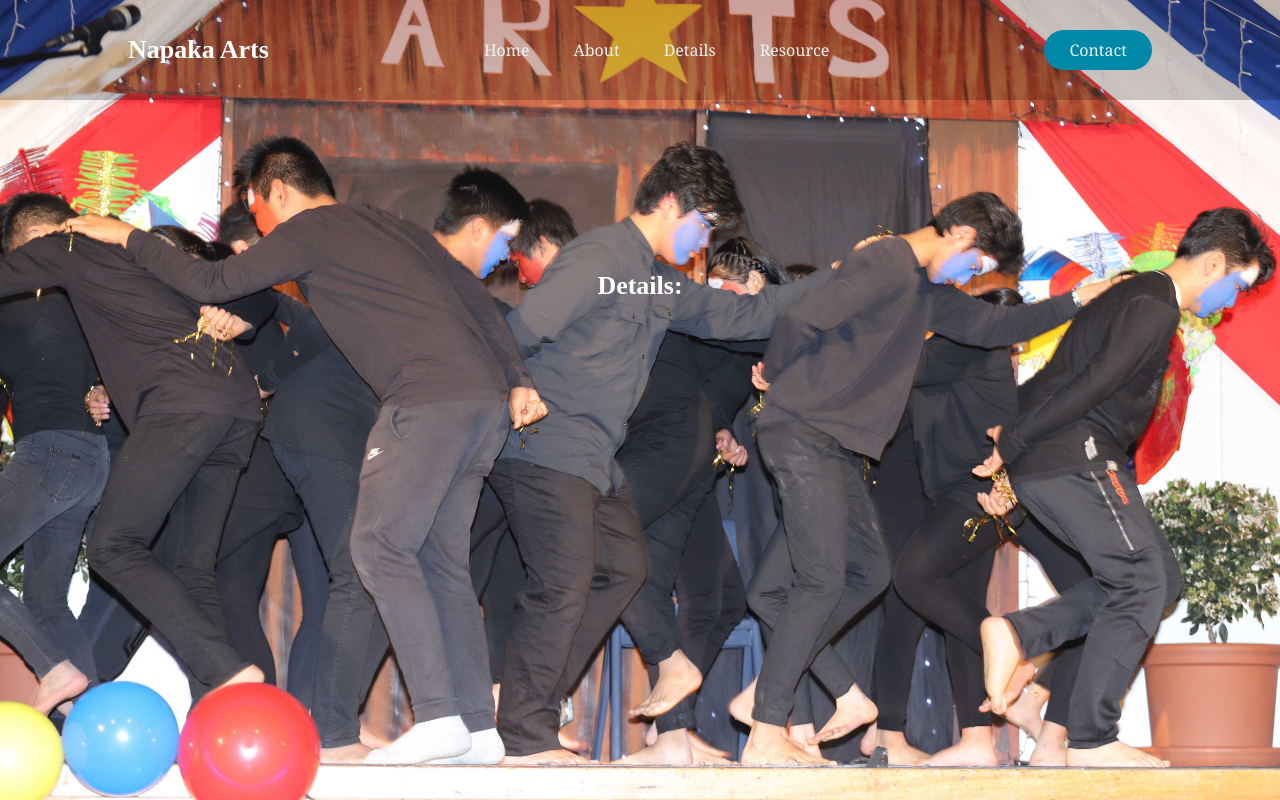
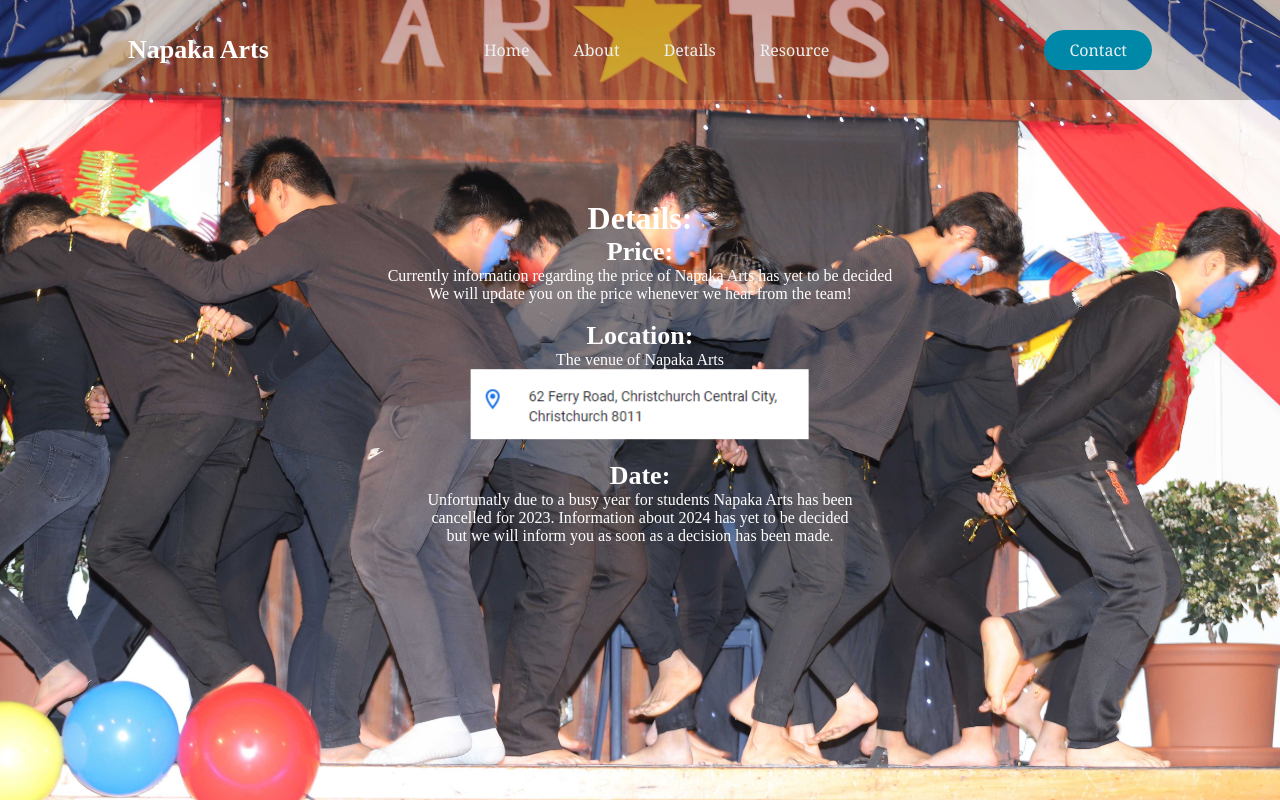
Before and after one commit to H0wad/Napaka-Arts-Website-Brian-Celon, a plain HTML site: page details.html in a window 1280 px wide. Drawn offline with Linux system fonts and the light colour scheme.

Commit message:
details page changes

```diff
--- a/Style.css
+++ b/Style.css
@@ -71,8 +71,8 @@ header{
 }
 
 /* Styling heading 1 */
-h1{
-    font-size: 4em;
+.frontpage{
+    font-size: 2em;
     margin: 0;
     padding: 0;
     text-align: center;
@@ -80,7 +80,7 @@ h1{
     position: absolute;
     top: 50%;
     left: 50%;
-    transform: translateX(-50%) translateY(-50%);
+    transform: translateX(-50%) translateY(-55%);
 }
 
 /* Editing heading 2 */
@@ -126,7 +126,7 @@ h2{
     position: absolute;
     top: 35%;
     left: 50%;
-    transform: translateX(-50%) translateY(-30%);
+    transform: translateX(-50%) translateY(-20%);
 }
 
 .details_background{
--- a/details.html
+++ b/details.html
@@ -28,8 +28,25 @@
     </header>
     <main>
       <div class="details">
-        <h2>Details:</h2>
-        <p></p>
+        <h1>Details:</h1>
+        <h2>Price: </h2>
+        <p>Currently information regarding the price of Napaka Arts has yet to be decided<br>
+        We will update you on the price whenever we hear from the team!
+        </p>
+        <br>
+        <h2>Location:</h2>
+        <p>
+          The venue of Napaka Arts
+        </p>
+        <img src="Images/Location.png">
+        <br><br>
+        <h2>Date:</h2>
+        <p>Unfortunatly due to a busy year for students Napaka Arts has been<br>
+        cancelled for 2023. Information about 2024 has yet to be decided<br>
+        but we will inform you as soon as a decision has been made.
+        </p>
+        <br><br><br>
+
 
       </div>
 
```
Also changed, not shown: Index.html (+3 -1 lines), resource.html (+1 -1 lines), Images/Location.png (added).
